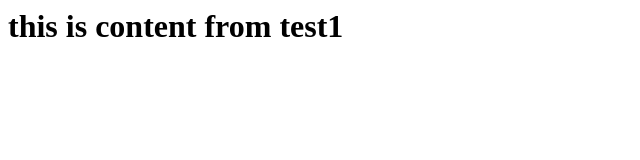
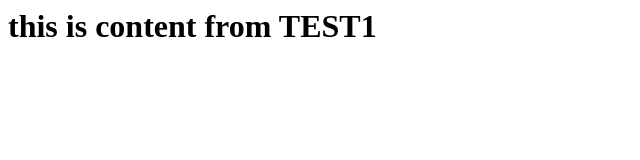
Before and after one commit to mary-chapman/test, a plain HTML site: page index.html in a window 1280 px wide. Shown: the whole page, without its empty margins (0-640 px from the left). Drawn offline with Linux system fonts and the light colour scheme.

Commit message:
test1 conttent

```diff
--- a/index.html
+++ b/index.html
@@ -6,6 +6,6 @@
     <title>Document</title>
 </head>
 <body>
-    <h1>this is content from test1</h1>
+    <h1>this is content from TEST1</h1>
 </body>
 </html>
```
